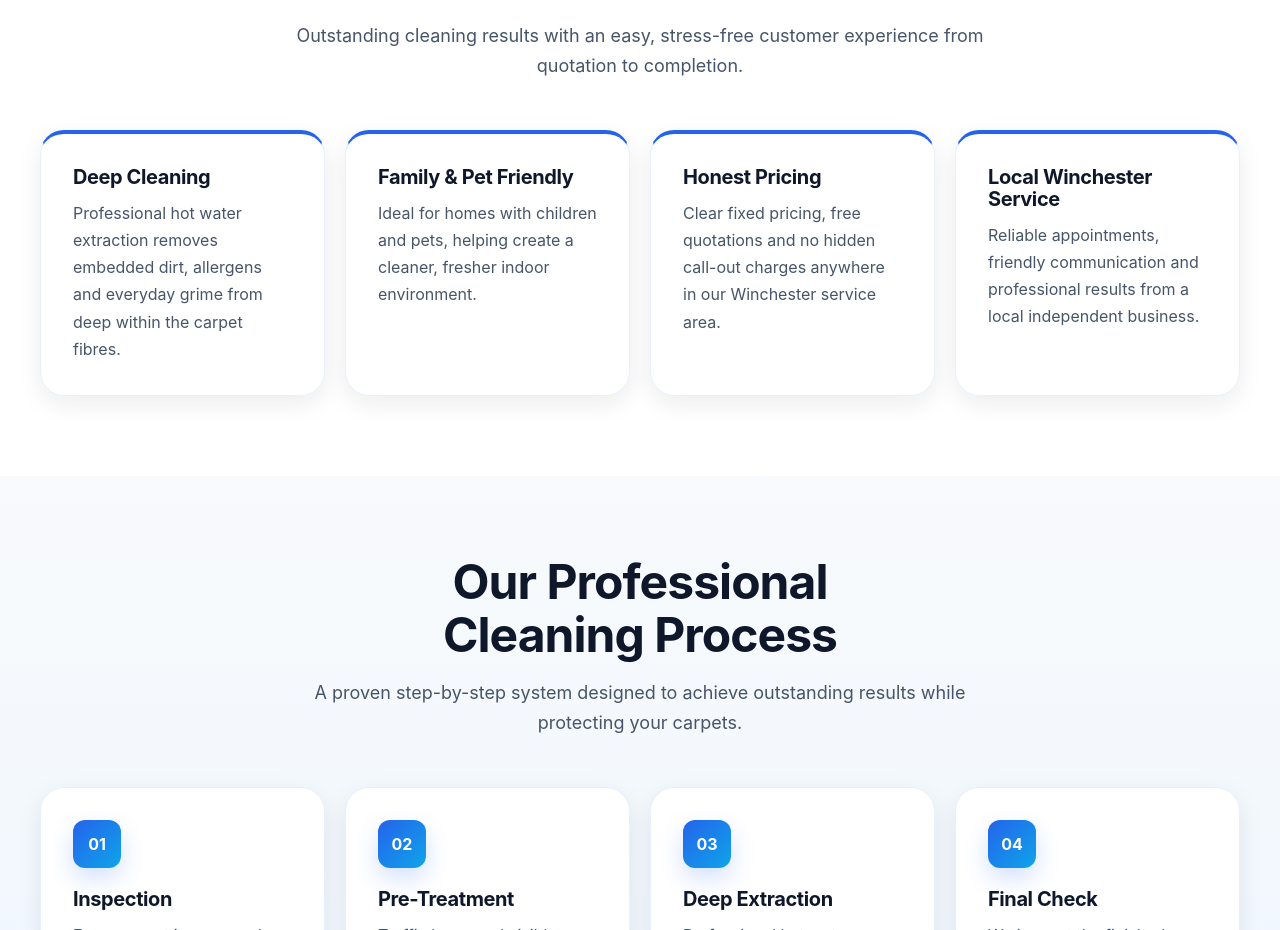
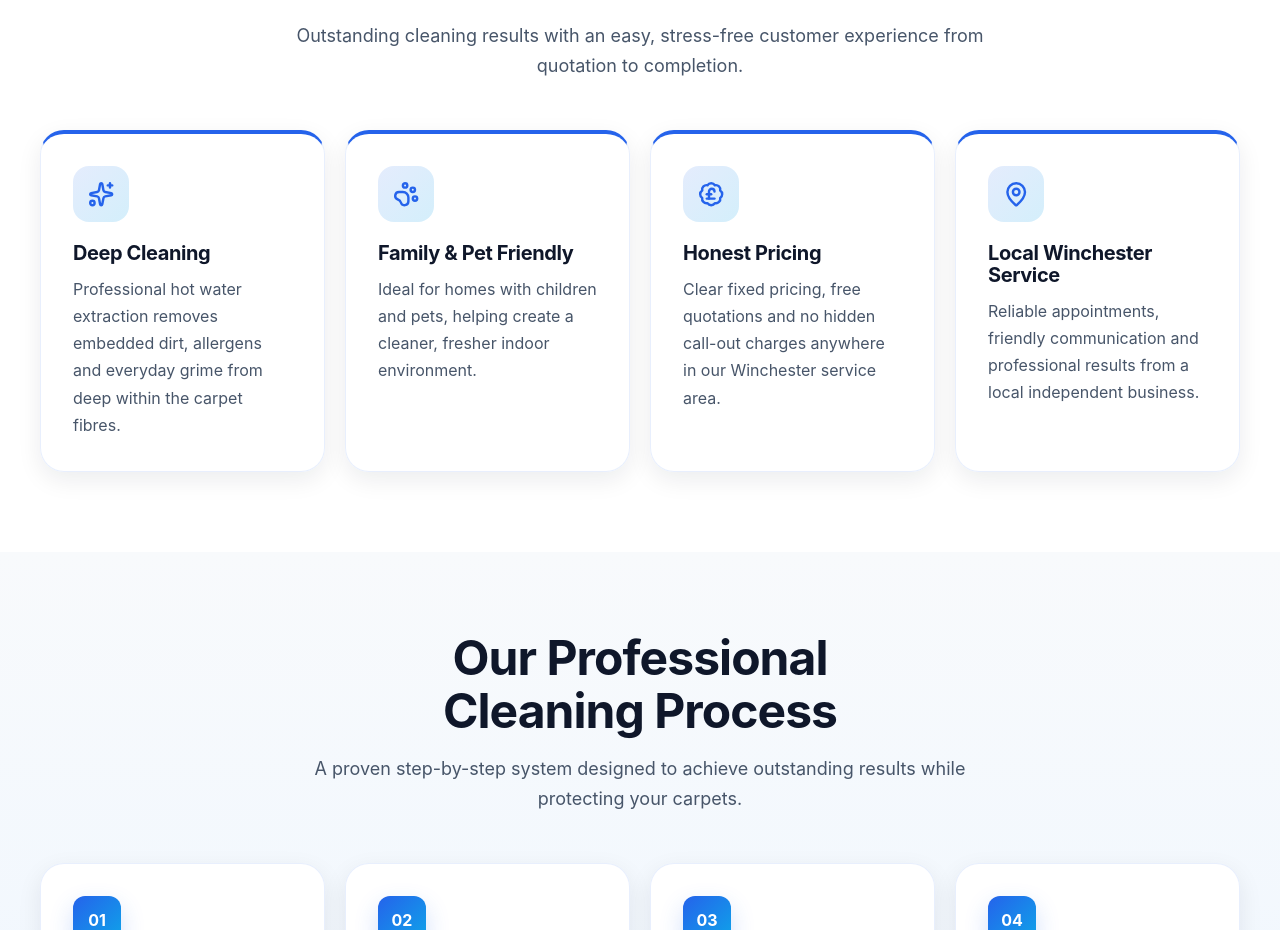
Before and after one commit to Robigo1977/ROBIGO-V5, a React (Vite) app: page /carpet-cleaning-winchester in a window 1280 px wide. Shown: the part 980-1910 px from the top of the page. Built offline with nearby package versions, Linux system fonts and the light colour scheme.

Commit message:
Add premium benefit icons

```diff
--- a/src/components/seo-pages/carpet-cleaning/Benefits.tsx
+++ b/src/components/seo-pages/carpet-cleaning/Benefits.tsx
@@ -1,3 +1,10 @@
+import {
+  BadgePoundSterling,
+  MapPin,
+  PawPrint,
+  Sparkles,
+} from "lucide-react";
+
 import Container from "../../ui/Container";
 
 import styles from "./CarpetCleaningPage.module.css";
@@ -6,18 +13,22 @@ const benefits = [
   {
     title: "Deep Cleaning",
     text: "Professional hot water extraction removes embedded dirt, allergens and everyday grime from deep within the carpet fibres.",
+    icon: Sparkles,
   },
   {
     title: "Family & Pet Friendly",
     text: "Ideal for homes with children and pets, helping create a cleaner, fresher indoor environment.",
+    icon: PawPrint,
   },
   {
     title: "Honest Pricing",
     text: "Clear fixed pricing, free quotations and no hidden call-out charges anywhere in our Winchester service area.",
+    icon: BadgePoundSterling,
   },
   {
     title: "Local Winchester Service",
     text: "Reliable appointments, friendly communication and professional results from a local independent business.",
+    icon: MapPin,
   },
 ];
 
@@ -35,12 +46,20 @@ export default function Benefits() {
         </header>
 
         <div className={styles.grid}>
-          {benefits.map((item) => (
-            <article className={styles.card} key={item.title}>
-              <h3>{item.title}</h3>
-              <p>{item.text}</p>
-            </article>
-          ))}
+          {benefits.map((item) => {
+            const Icon = item.icon;
+
+            return (
+              <article className={styles.card} key={item.title}>
+                <span className={styles.icon} aria-hidden="true">
+                  <Icon />
+                </span>
+
+                <h3>{item.title}</h3>
+                <p>{item.text}</p>
+              </article>
+            );
+          })}
         </div>
       </Container>
     </section>
```
